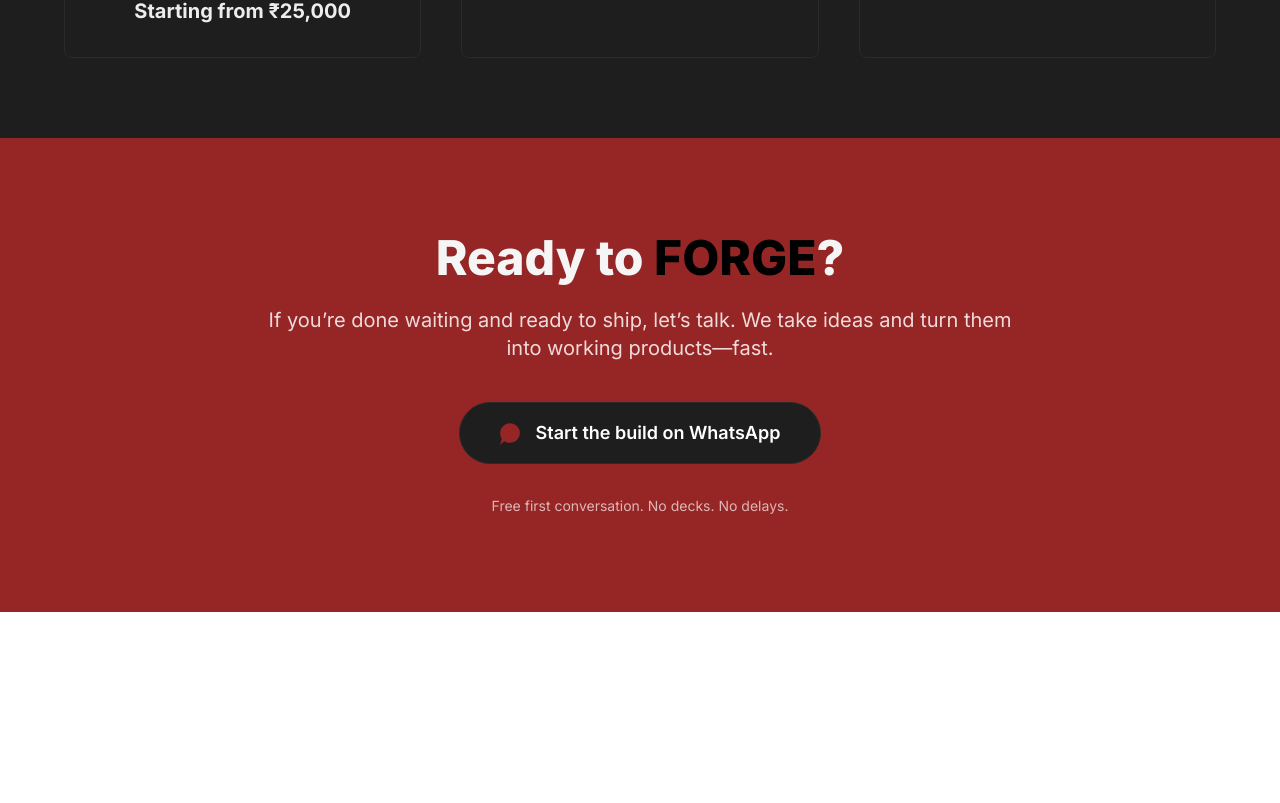
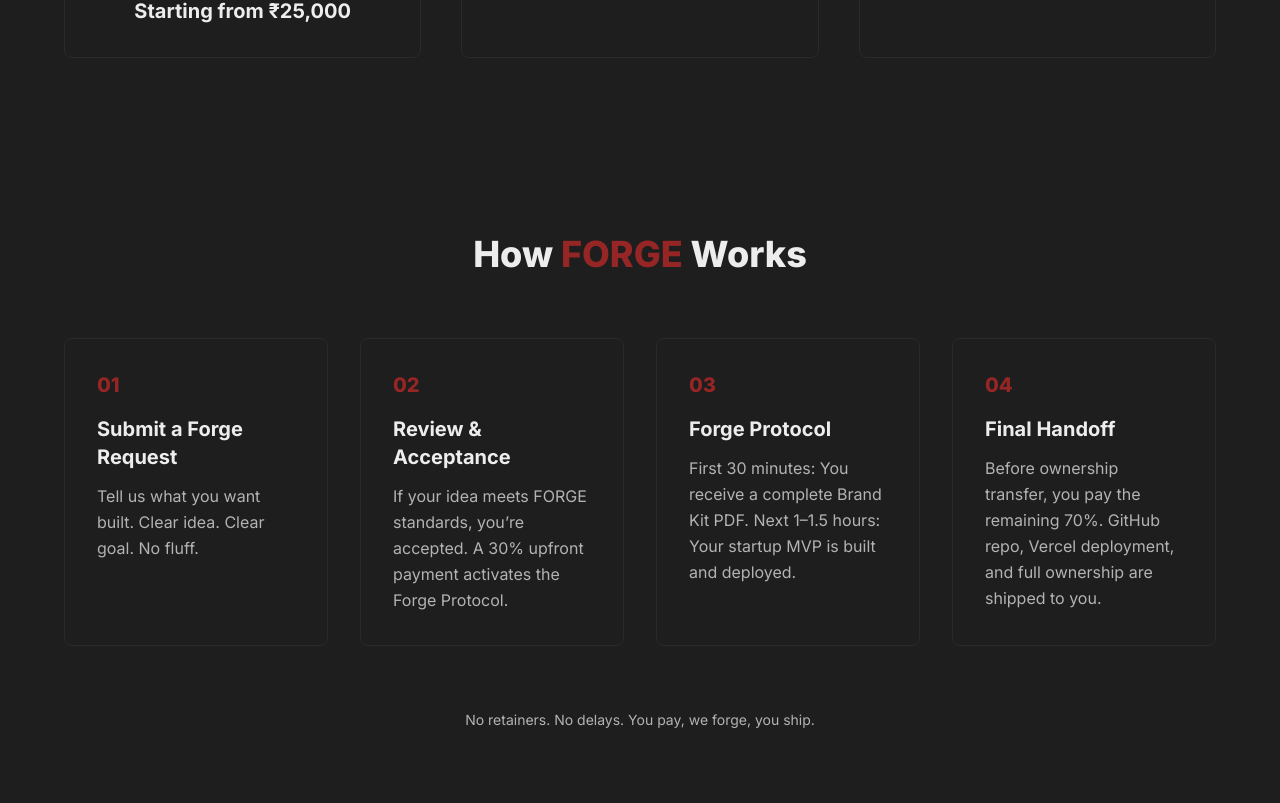
Before and after one commit to GITCDHW/forge, a Next.js app: page /mvp in a window 1280 px wide. Shown: the part 1037-1840 px from the top of the page. Before the commit the page ends 1649 px from the top, so only its background shows below. Built offline with nearby package versions, Linux system fonts and the light colour scheme.

Commit message:
update page.js

```diff
--- a/app/mvp/page.js
+++ b/app/mvp/page.js
@@ -7,6 +7,7 @@
     <main className="min-h-screen">
       <Hero />
       <ServiceOfferings />
+      <ForgeProcess/>
       <WhatsAppCTA />
     </main>
   );
```
